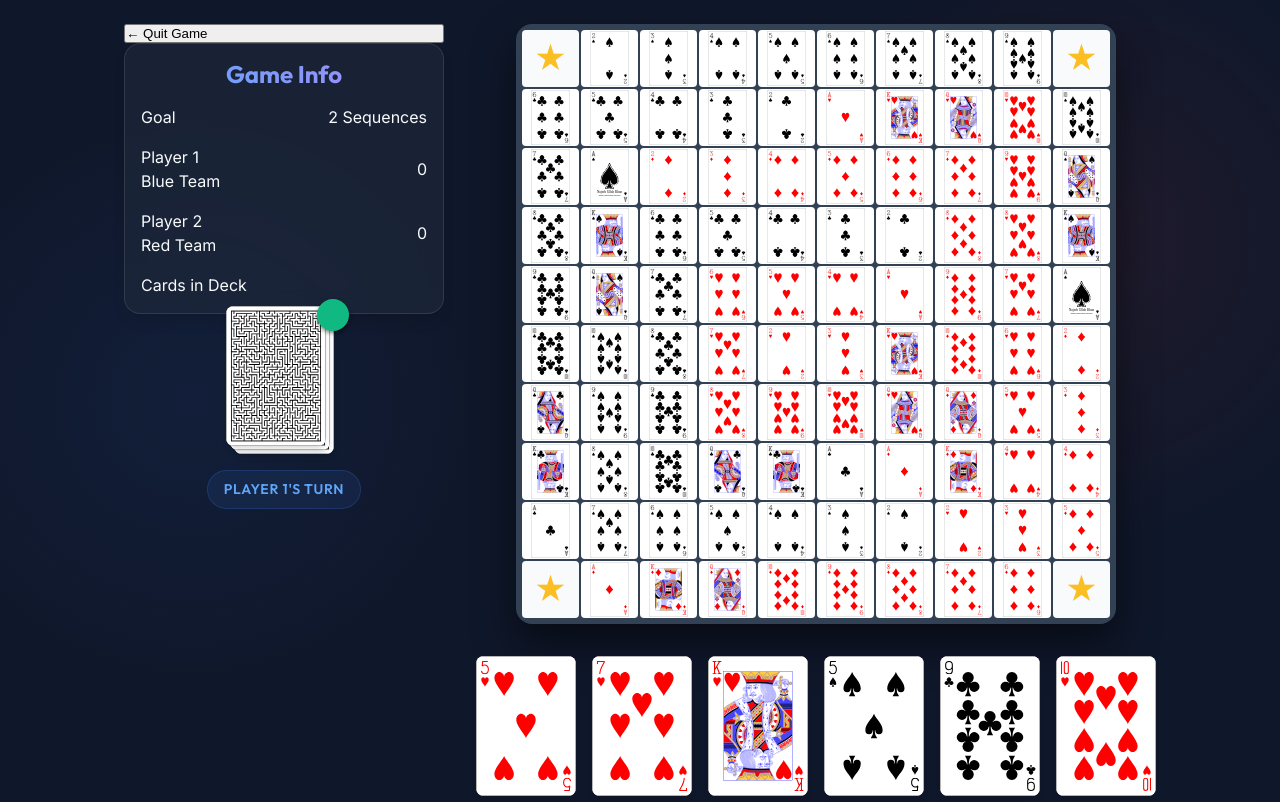
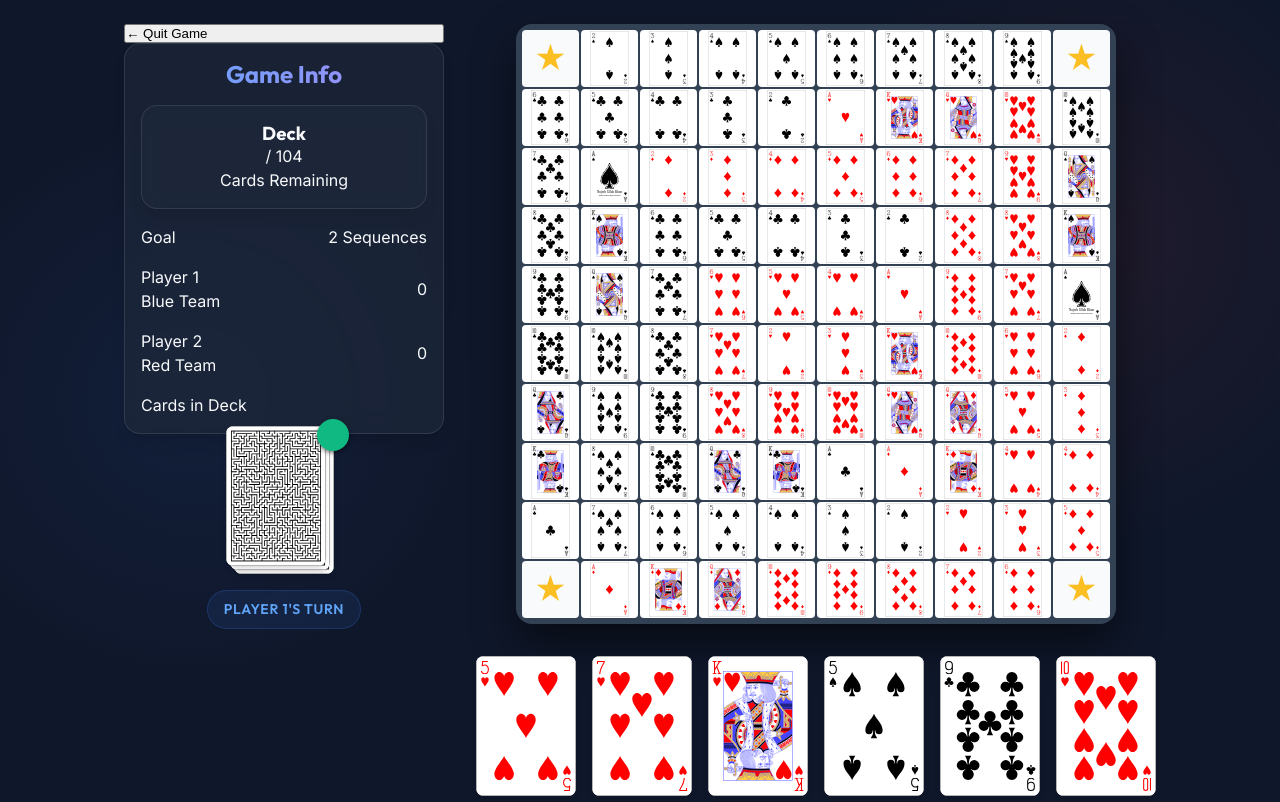
Before and after one commit to Najeeb-Patoana/sequence_board_game, a React (Vite) app in the folder frontend/: page /offline in a window 1280 px wide. Both pictures are taken after a click on the button "Start Local Game". Built offline with nearby package versions, Linux system fonts and the light colour scheme.

Commit message:
game info page ui improve

```diff
--- a/frontend/src/components/GameInfoPanel.jsx
+++ b/frontend/src/components/GameInfoPanel.jsx
@@ -7,6 +7,14 @@ export default function GameInfoPanel({ scores, deckCount, players, playingAs })
             <h2 className="text-center mb-4 text-gradient">Game Info</h2>
 
             <div className="flex flex-col gap-4">
+                <div className="glass-card p-4 text-center">
+                    <h3 className="text-sm text-muted uppercase tracking-wider mb-2 font-semibold">Deck</h3>
+                    <div className="text-3xl font-bold text-white mb-1">
+                        {deckCount} <span className="text-lg text-muted font-normal">/ 104</span>
+                    </div>
+                    <div className="text-sm text-muted">Cards Remaining</div>
+                </div>
+
                 <div className="flex justify-between items-center border-b border-gray-700 pb-2">
                     <span className="text-muted">Goal</span>
                     <span className="font-heading font-bold">2 Sequences</span>
--- a/frontend/src/pages/OfflineGame.jsx
+++ b/frontend/src/pages/OfflineGame.jsx
@@ -28,7 +28,12 @@ export default function OfflineGame() {
 
     useEffect(() => {
         if (location.state?.p1Name && location.state?.p2Name) {
-            startLocalGame(location.state.p1Name, location.state.p2Name);
+            startLocalGame(
+                location.state.p1Name,
+                location.state.p2Name,
+                location.state.p3Name,
+                location.state.sequencesToWin
+            );
         } else {
             // No state passed, redirect to setup
             navigate('/offline');
```
